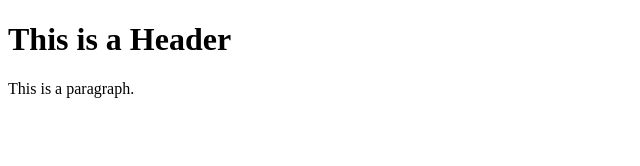
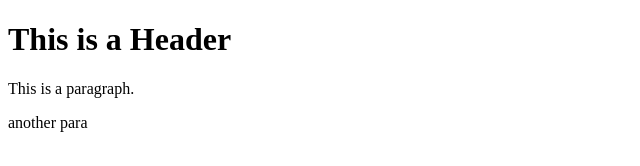
Before and after one commit to pierogizwigilii/git-test, a plain HTML site: page index.html in a window 1280 px wide. Shown: the full height of the page, 0-640 px from the left. Drawn offline with Linux system fonts and the light colour scheme.

Commit message:
Third commit

```diff
--- a/index.html
+++ b/index.html
@@ -2,4 +2,5 @@
 <html>
     <h1>This is a Header</h1>
     <p>This is a paragraph.</p>
+    <p>another para</p>
 </html>
```
